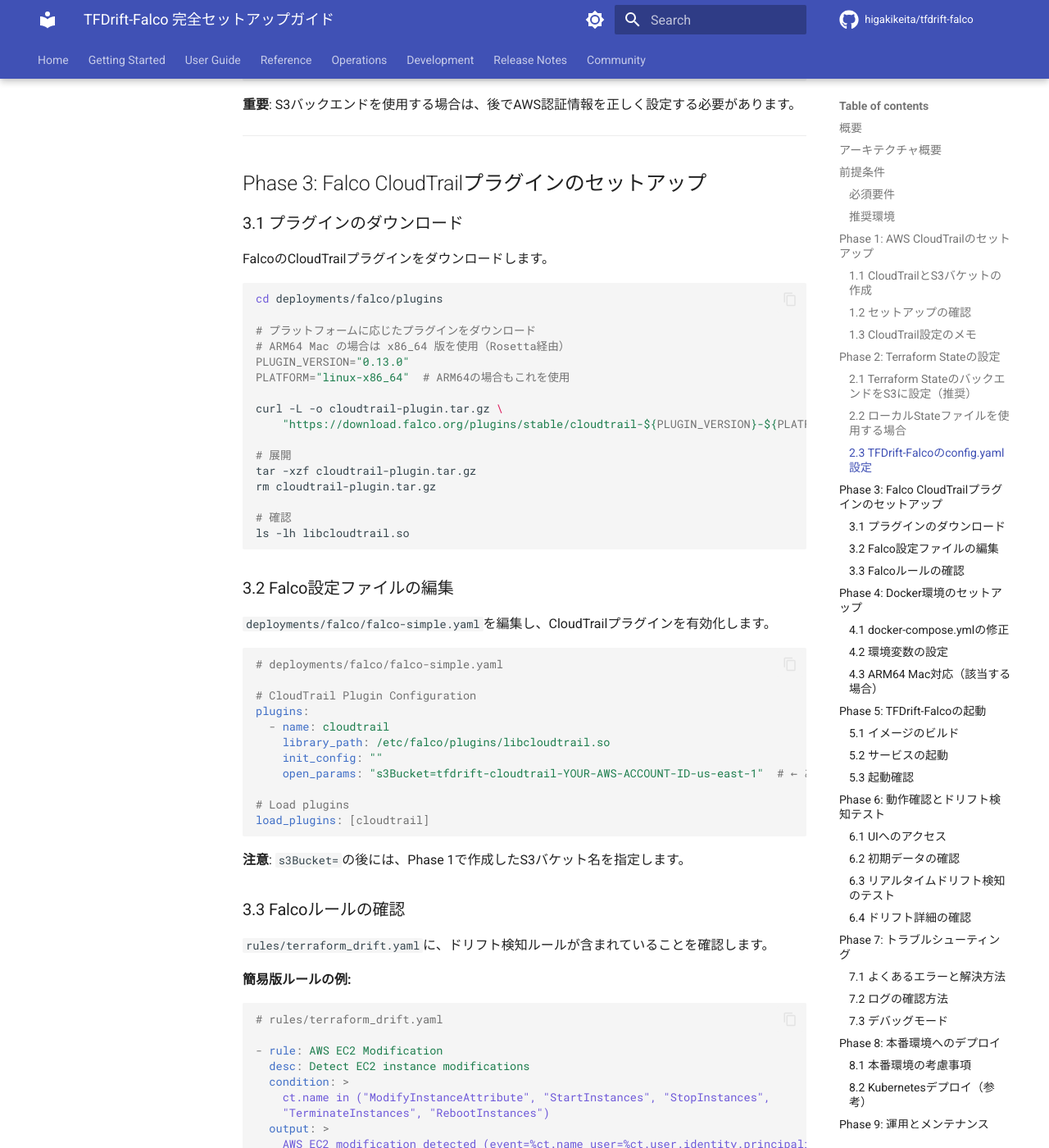
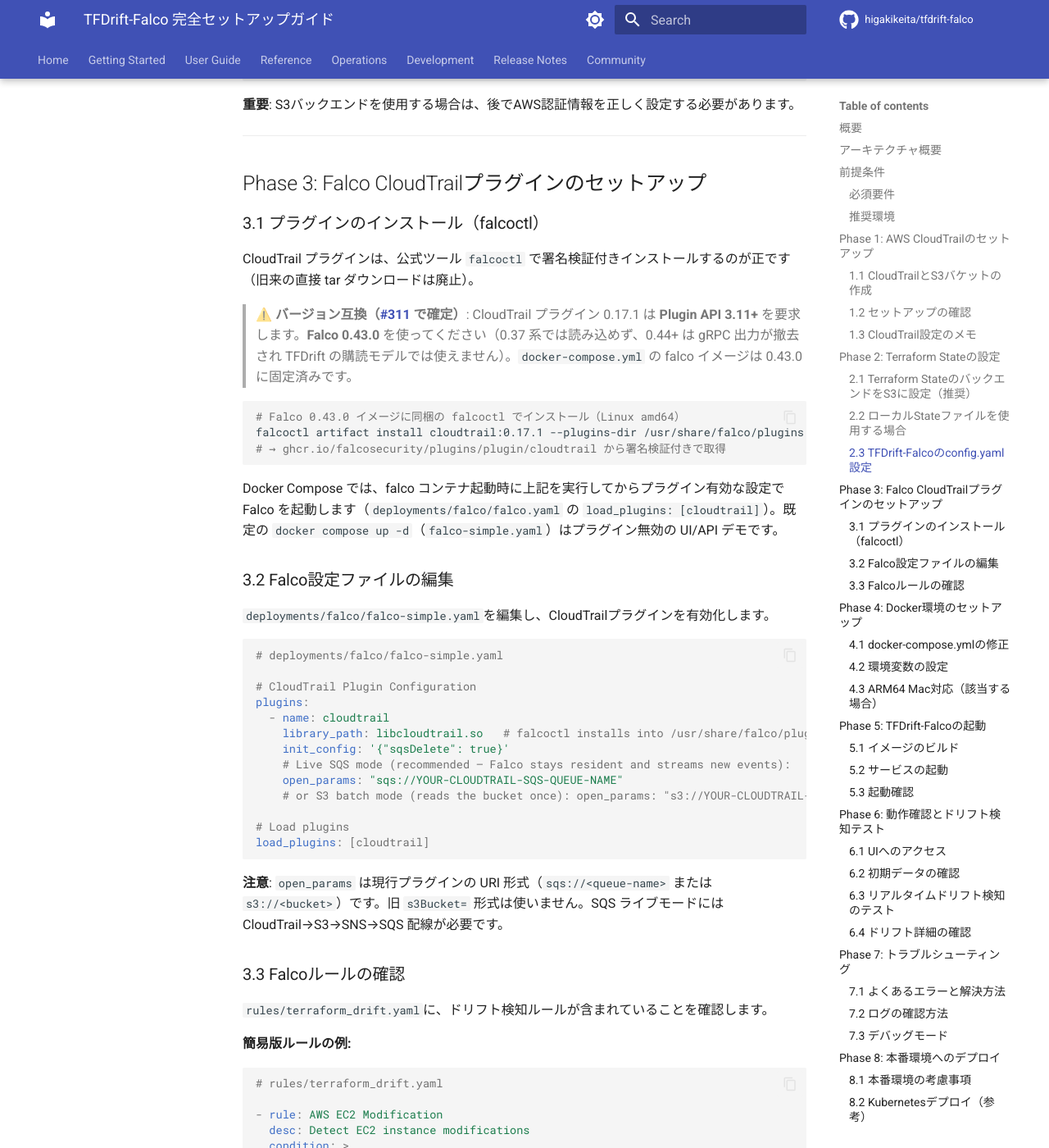
Before and after one commit to higakikeita/tfdrift-falco, an MkDocs documentation site: the page built from docs/complete-setup-guide.md, in a window 1280 px wide and 1400 px high, scrolled down 5215 px. Shown: the whole window at 82% size. Built offline with MkDocs 1.6.1 and Material for MkDocs 9.7.7, drawn with Linux system fonts in a browser that asks for light colours; comment, search, counter and statistics services are not loaded; the version menu is left out.

Commit message:
fix(falco): bump to 0.43.0 + fix mTLS root_certs so real-time can work (#311) (#357)
Root cause of #311 (found via the isolation probe on real infra): Falco 0.37.1
(Plugin API 3.2.0) cannot load the current cloudtrail plugin 0.17.1 (needs API
3.11+); the bundled Apr-2025 .so loaded but SIGSEGV'd on the grpc_output path.
Verified matrix: 0.37.1 = incompatible; 0.43.0 + cloudtrail 0.17.1 = plugin
loads AND gRPC server starts (no segfault); 0.44+ removed grpc_output entirely.

- docker-compose.yml: falco image 0.37.1 -> 0.43.0 (pinned; do NOT go 0.44+
  until TFDrift migrates off gRPC output).
- deployments/falco/falco-simple.yaml: fix mTLS root_certs (server.crt ->
  ca.crt) — the real cause of the "Invalid cert chain file" gRPC listener
  error; switch to the current rules_files key.
- docs/complete-setup-guide.md: install the plugin via falcoctl (signed
  cloudtrail:0.17.1) instead of the removed 0.13.0 direct download; fix the
  plugin config (bare library_path, sqs:// / s3:// open_params; old s3Bucket=
  form is gone); note the 0.43 requirement.

Scope: lands the version-compatible, mini-validated target + the cert bug. The
default UI/API demo booting on 0.43 is covered by the onboarding smoke. Full
real-time end-to-end (drift streaming to tfdrift over gRPC on 0.43 against live
AWS) is the remaining confirmation before closing #311; strategic migration off
gRPC output (removed in 0.44+) is tracked separately.

Refs #311

Co-authored-by: Keita Higaki <higakikeita@users.noreply.github.com>
Co-authored-by: Claude Opus 4.8 <noreply@anthropic.com>

````diff
--- a/docker-compose.yml
+++ b/docker-compose.yml
@@ -3,7 +3,7 @@ services:
   # Falco - Runtime security monitoring
   # ============================================
   falco:
-    image: falcosecurity/falco:0.37.1
+    image: falcosecurity/falco:0.43.0  # 0.37.1 was too old for the current CloudTrail plugin (Plugin API 3.11+); 0.43 loads it AND still ships grpc_output. Do NOT bump to 0.44+ (grpc_output removed). See #311.
     container_name: tfdrift-falco-falco
     platform: linux/amd64  # Force x86_64 for CloudTrail plugin compatibility
     privileged: true
--- a/docs/complete-setup-guide.md
+++ b/docs/complete-setup-guide.md
@@ -254,28 +254,19 @@ state:
 
 ## Phase 3: Falco CloudTrailプラグインのセットアップ
 
-### 3.1 プラグインのダウンロード
+### 3.1 プラグインのインストール（falcoctl）
 
-FalcoのCloudTrailプラグインをダウンロードします。
+CloudTrail プラグインは、公式ツール `falcoctl` で署名検証付きインストールするのが正です（旧来の直接 tar ダウンロードは廃止）。
+
+> ⚠️ **バージョン互換（#311 で確定）**: CloudTrail プラグイン 0.17.1 は **Plugin API 3.11+** を要求します。**Falco 0.43.0** を使ってください（0.37 系では読み込めず、0.44+ は gRPC 出力が撤去され TFDrift の購読モデルでは使えません）。`docker-compose.yml` の falco イメージは 0.43.0 に固定済みです。
 
 ```bash
-cd deployments/falco/plugins
+# Falco 0.43.0 イメージに同梱の falcoctl でインストール（Linux amd64）
+falcoctl artifact install cloudtrail:0.17.1 --plugins-dir /usr/share/falco/plugins
+# → ghcr.io/falcosecurity/plugins/plugin/cloudtrail から署名検証付きで取得
+```
 
-# プラットフォームに応じたプラグインをダウンロード
-# ARM64 Mac の場合は x86_64 版を使用（Rosetta経由）
-PLUGIN_VERSION="0.13.0"
-PLATFORM="linux-x86_64"  # ARM64の場合もこれを使用
-
-curl -L -o cloudtrail-plugin.tar.gz \
-    "https://download.falco.org/plugins/stable/cloudtrail-${PLUGIN_VERSION}-${PLATFORM}.tar.gz"
-
-# 展開
-tar -xzf cloudtrail-plugin.tar.gz
-rm cloudtrail-plugin.tar.gz
-
-# 確認
-ls -lh libcloudtrail.so
-```
+Docker Compose では、falco コンテナ起動時に上記を実行してからプラグイン有効な設定で Falco を起動します（`deployments/falco/falco.yaml` の `load_plugins: [cloudtrail]`）。既定の `docker compose up -d`（`falco-simple.yaml`）はプラグイン無効の UI/API デモです。
 
 ### 3.2 Falco設定ファイルの編集
 
@@ -287,15 +278,17 @@ ls -lh libcloudtrail.so
 # CloudTrail Plugin Configuration
 plugins:
   - name: cloudtrail
-    library_path: /etc/falco/plugins/libcloudtrail.so
-    init_config: ""
-    open_params: "s3Bucket=tfdrift-cloudtrail-YOUR-AWS-ACCOUNT-ID-us-east-1"  # ← あなたのバケット名
+    library_path: libcloudtrail.so   # falcoctl installs into /usr/share/falco/plugins; Falco resolves the bare name
+    init_config: '{"sqsDelete": true}'
+    # Live SQS mode (recommended — Falco stays resident and streams new events):
+    open_params: "sqs://YOUR-CLOUDTRAIL-SQS-QUEUE-NAME"
+    # or S3 batch mode (reads the bucket once): open_params: "s3://YOUR-CLOUDTRAIL-BUCKET"
 
 # Load plugins
 load_plugins: [cloudtrail]
 ```
 
-**注意**: `s3Bucket=`の後には、Phase 1で作成したS3バケット名を指定します。
+**注意**: `open_params` は現行プラグインの URI 形式（`sqs://<queue-name>` または `s3://<bucket>`）です。旧 `s3Bucket=` 形式は使いません。SQS ライブモードには CloudTrail→S3→SNS→SQS 配線が必要です。
 
 ### 3.3 Falcoルールの確認
 
````
Also changed, not shown: 1 other file.
